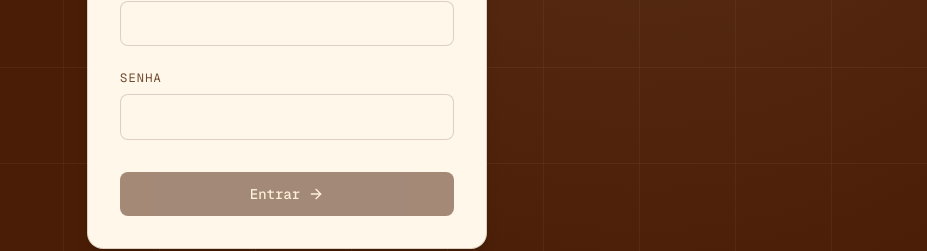
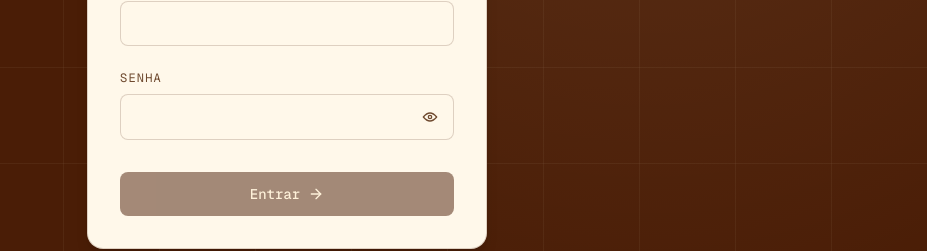
Before and after one commit to e9solucoestecnologicas/auza-front, an Angular app: page /login in a window 1280 px wide. Shown: the part 445-696 px from the top of the page, without its empty margins (353-1280 px from the left). Built offline with nearby package versions, Linux system fonts and the light colour scheme.

Commit message:
adicionando view de senha

```diff
--- a/src/app/pages/login/login.html
+++ b/src/app/pages/login/login.html
@@ -90,25 +90,54 @@
             }
           </label>
 
-          <label class="mb-8 block">
-            <span class="mb-2 block font-geist-mono text-xs uppercase tracking-widest text-muted">
+          <!--
+            Senha com o olho de "mostrar". O rótulo é associado por `for`/`id`, e
+            não envolvendo o campo como nos outros: com o botão DENTRO do label,
+            todo clique nele também acionaria o comportamento do label.
+          -->
+          <div class="mb-8">
+            <label
+              class="mb-2 block font-geist-mono text-xs uppercase tracking-widest text-muted"
+              for="senha"
+            >
               Senha
-            </span>
+            </label>
+            <div class="relative">
               <input
+                id="senha"
                 name="password"
-              type="password"
+                [type]="verSenha() ? 'text' : 'password'"
                 autocomplete="current-password"
                 required
-              class="ds-input"
+                class="ds-input ds-input--com-acao"
                 [class.ds-input--error]="errosDeCampo()['password']"
                 [ngModel]="senha()"
                 (ngModelChange)="senha.set($event)"
                 [disabled]="enviando()"
               />
+              <!--
+                `type="button"` é o que impede o clique de enviar o formulário —
+                dentro de um <form>, botão sem type é submit.
+
+                `aria-pressed` porque isto é um interruptor: quem usa leitor de
+                tela precisa saber o estado, não só a ação. E a senha à mostra é
+                anunciada como texto comum, o que é justamente o que se pediu.
+              -->
+              <button
+                type="button"
+                class="absolute right-2 top-1/2 grid h-8 w-8 -translate-y-1/2 place-items-center rounded-md text-muted transition-colors hover:text-ink"
+                [attr.aria-label]="verSenha() ? 'Ocultar senha' : 'Mostrar senha'"
+                [attr.aria-pressed]="verSenha()"
+                [attr.aria-controls]="'senha'"
+                (click)="alternarSenha()"
+              >
+                <app-icon [name]="verSenha() ? 'eye-off' : 'eye'" class="h-4 w-4" />
+              </button>
+            </div>
             @if (errosDeCampo()['password']; as mensagem) {
               <span class="ds-error-text mt-2 block font-geist-mono text-xs">{{ mensagem }}</span>
             }
-          </label>
+          </div>
 
           <!-- `role="alert"` para leitor de tela anunciar a falha sem o usuário ter
              que sair do campo e procurar o texto. Caixa clara, como a de sucesso
--- a/src/app/pages/login/login.ts
+++ b/src/app/pages/login/login.ts
@@ -20,6 +20,8 @@ export class Login {
   protected readonly email = signal('');
   protected readonly senha = signal('');
   protected readonly enviando = signal(false);
+  /** Senha à mostra. Começa oculta, e cada tela recomeça assim: o estado não persiste. */
+  protected readonly verSenha = signal(false);
   protected readonly erro = signal<string | null>(null);
   /** Mensagens por campo, quando o backend responde VALIDATION_ERROR. */
   protected readonly errosDeCampo = signal<Record<string, string>>({});
@@ -27,6 +29,10 @@ export class Login {
   protected readonly podeEnviar = computed(
     () => !this.enviando() && this.email().trim().length > 0 && this.senha().length > 0,
   );
+
+  protected alternarSenha(): void {
+    this.verSenha.update((visivel) => !visivel);
+  }
 
   protected async entrar(): Promise<void> {
     if (!this.podeEnviar()) {
--- a/src/app/ui/icon/icon.ts
+++ b/src/app/ui/icon/icon.ts
@@ -81,6 +81,25 @@ const ICONS: Record<string, readonly Shape[]> = {
   send: [p('m22 2-7 20-4-9-9-4Z'), p('M22 2 11 13')],
 
   /**
+   * Olho e olho-cortado, do botão "mostrar senha".
+   *
+   * A lente é desenhada aqui em vez de copiada do Lucide: duas quadráticas
+   * simétricas de (2,12) a (22,12), com controle nas bordas da viewBox (y=0 e
+   * y=24). A curva chega a y=6 e y=18 — miolo de 12 unidades —, e a pupila de
+   * raio 2.5 deixa 3.5 unidades de folga.
+   *
+   * Essa folga é o que decide o desenho: o traço do set é 2px, e a 16px de tela
+   * cada linha ocupa 1.5 unidade de cada lado do próprio eixo. Com a lente mais
+   * fechada (controle em y=4, folga de 1 unidade) os dois traços se fundiam e o
+   * ícone virava um borrão preenchido.
+   *
+   * O `eye-off` fica sem pupila: com o corte atravessando, ela só suja o desenho
+   * nesse tamanho.
+   */
+  eye: [p('M2 12Q12 0 22 12Q12 24 2 12Z'), c(12, 12, 2.5)],
+  'eye-off': [p('M2 12Q12 0 22 12Q12 24 2 12Z'), p('M3 3 21 21')],
+
+  /**
    * WhatsApp. Não vem do Lucide: o set não tem marcas, por decisão dele. É o
    * glifo oficial da marca (viewBox 24, três subpaths: fone, anel interno e
    * bolha com a cauda), e por isso é CHEIO, não de traço — ver PREENCHIDOS.
--- a/src/styles/_ds-brand.scss
+++ b/src/styles/_ds-brand.scss
@@ -198,6 +198,15 @@
   opacity: 0.6;
   cursor: not-allowed;
 }
+/* Campo com botão dentro — o olho de "mostrar senha".
+   Reserva o lado direito para o alvo de clique; sem isso o texto digitado passa
+   por baixo do ícone. É modificador, e não utilitário do Tailwind, porque o
+   padding vem de `.ds-root .ds-input` (especificidade 0,2,0) e um `pr-12`
+   (0,1,0) não venceria. */
+.ds-root .ds-input--com-acao {
+  padding-right: 2.75rem;
+}
+
 .ds-root .ds-input--error {
   border-color: #b3402a;
 }
```
Also changed, not shown: 1 other file (tests, documents, lock files or other folders). Lines whose indentation alone changed are shown as unchanged.
